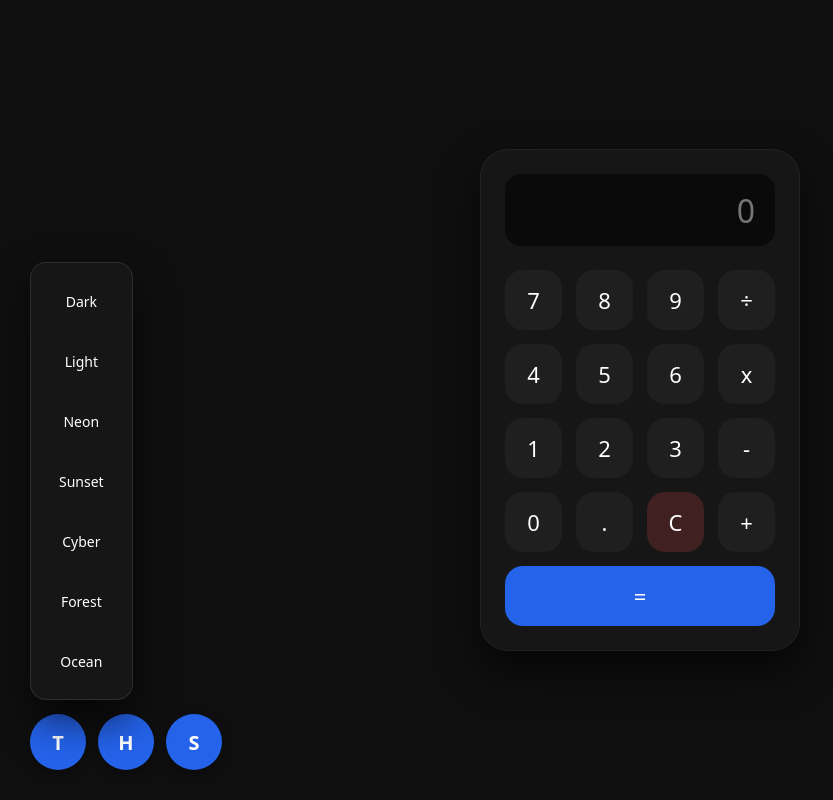
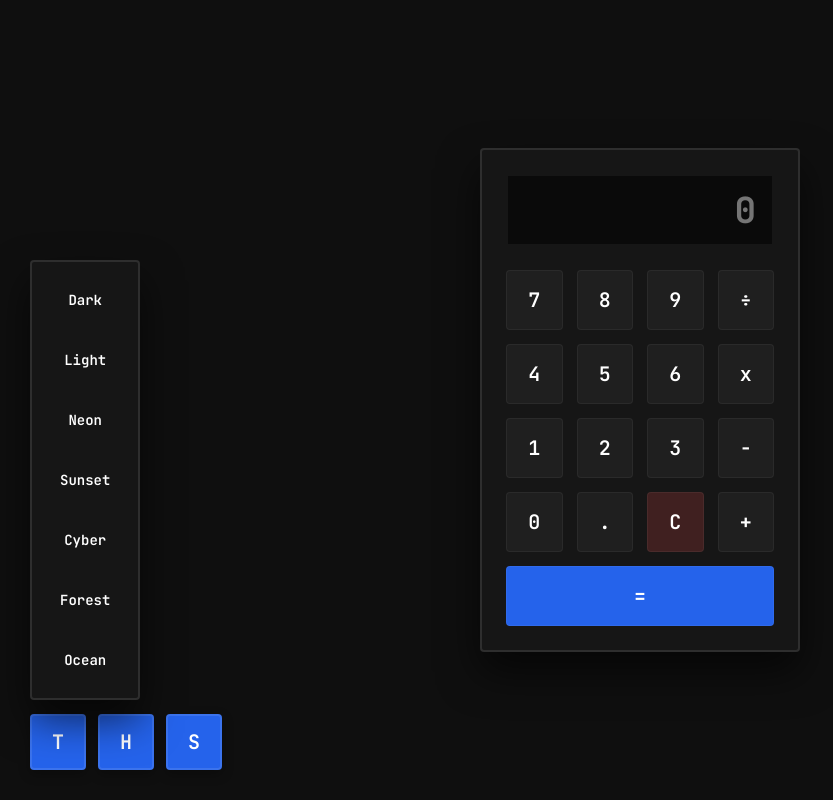
Before and after one commit to thanzero0/calculator, a plain HTML site: page index.html in a window 1280 px wide. Both pictures are taken after a click on the button "Switch Theme". Shown: the whole page, without its empty margins (0-833 px from the left). Drawn offline with Linux system fonts and the light colour scheme.

Commit message:
font update

```diff
--- a/index.html
+++ b/index.html
@@ -4,8 +4,13 @@
 <head>
     <meta charset="UTF-8">
     <meta name="viewport" content="width=device-width, initial-scale=1.0">
+    <link rel="preconnect" href="https://fonts.googleapis.com">
+    <link rel="preconnect" href="https://fonts.gstatic.com" crossorigin>
+    <link
+        href="https://fonts.googleapis.com/css2?family=JetBrains+Mono:wght@400;600;700&family=Roboto+Mono:wght@400;600;700&display=swap"
+        rel="stylesheet">
     <link rel="stylesheet" href="style.css">
-    <title>calculator</title>
+    <title>Classic Calculator</title>
 </head>
 
 <body>
@@ -39,7 +44,6 @@
 
     <div class="calculator">
         <input type="text" id="display" readonly placeholder="0">
-
         <div class="buttons">
             <!-- Scientific Buttons (visible in scientific mode) -->
             <div class="scientific-grid">
--- a/script.js
+++ b/script.js
@@ -60,6 +60,9 @@ function calculateResult() {
         const result = eval(expressionToEval);
 
         if (result !== undefined && !isNaN(result)) {
+            if (!isFinite(result)) {
+                throw new Error("Division by zero");
+            }
             const historyItem = {
                 expr: currentExpression,
                 res: result
--- a/style.css
+++ b/style.css
@@ -107,8 +107,8 @@ body.ocean-theme {
 
 * {
     box-sizing: border-box;
-    font-family: 'Outfit', system-ui, -apple-system, sans-serif;
-    transition: all 0.3s cubic-bezier(0.4, 0, 0.2, 1);
+    font-family: 'JetBrains Mono', 'Roboto Mono', 'Courier New', monospace;
+    transition: all 0.2s ease-in-out;
 }
 
 body {
@@ -125,10 +125,10 @@ body {
 .calculator {
     width: 320px;
     padding: 24px;
-    border-radius: 28px;
+    border-radius: 4px;
     background-color: var(--calc-bg);
     box-shadow: var(--shadow);
-    border: 1px solid rgba(255, 255, 255, 0.05);
+    border: 2px solid rgba(255, 255, 255, 0.1);
     position: relative;
     z-index: 1;
 }
@@ -137,14 +137,15 @@ body {
     width: 100%;
     height: 72px;
     margin-bottom: 24px;
-    padding: 0 20px;
-    font-size: 32px;
+    padding: 0 16px;
+    font-size: 36px;
     text-align: right;
-    border: none;
-    border-radius: 16px;
+    border: 2px solid rgba(255, 255, 255, 0.05);
+    border-radius: 2px;
     background: var(--display-bg);
     color: var(--display-text);
     outline: none;
+    font-weight: 700;
 }
 
 .buttons {
@@ -155,10 +156,10 @@ body {
 
 button {
     height: 60px;
-    border: none;
-    border-radius: 18px;
-    font-size: 22px;
-    font-weight: 500;
+    border: 1px solid rgba(255, 255, 255, 0.05);
+    border-radius: 4px;
+    font-size: 20px;
+    font-weight: 600;
     cursor: pointer;
     background: var(--btn-bg);
     color: var(--btn-text);
@@ -210,10 +211,10 @@ button:active {
 .fab-btn {
     width: 56px;
     height: 56px;
-    border-radius: 50%;
+    border-radius: 4px;
     background: var(--equal-bg);
     color: white;
-    border: none;
+    border: 2px solid rgba(255, 255, 255, 0.1);
     cursor: pointer;
     box-shadow: 0 4px 12px rgba(0, 0, 0, 0.3);
     display: flex;
@@ -221,7 +222,7 @@ button:active {
     justify-content: center;
     font-size: 20px;
     font-weight: 600;
-    transition: all 0.3s cubic-bezier(0.4, 0, 0.2, 1);
+    transition: all 0.2s ease-in-out;
 }
 
 .fab-btn:hover {
@@ -238,7 +239,7 @@ button:active {
     bottom: 70px;
     left: 0;
     background: var(--calc-bg);
-    border-radius: 16px;
+    border-radius: 4px;
     padding: 8px;
     box-shadow: var(--shadow);
     display: flex;
@@ -247,8 +248,8 @@ button:active {
     opacity: 0;
     visibility: hidden;
     transform: translateY(10px);
-    border: 1px solid rgba(255, 255, 255, 0.1);
-    transition: all 0.3s ease;
+    border: 2px solid rgba(255, 255, 255, 0.1);
+    transition: all 0.2s ease;
 }
 
 .theme-menu.active {
@@ -259,7 +260,7 @@ button:active {
 
 .theme-opt {
     padding: 10px 20px;
-    border-radius: 10px;
+    border-radius: 2px;
     background: transparent;
     color: var(--btn-text);
     border: none;
@@ -267,7 +268,7 @@ button:active {
     white-space: nowrap;
     cursor: pointer;
     font-size: 14px;
-    font-weight: 500;
+    font-weight: 600;
 }
 
 .theme-opt:hover {
@@ -307,7 +308,8 @@ button:active {
     height: 48px;
     font-size: 14px;
     background: rgba(255, 255, 255, 0.05);
-    border-radius: 12px;
+    border-radius: 2px;
+    border: 1px solid rgba(255, 255, 255, 0.05);
 }
 
 /* History Panel */
@@ -319,12 +321,13 @@ button:active {
     height: 100vh;
     background: var(--calc-bg);
     box-shadow: -5px 0 30px rgba(0, 0, 0, 0.5);
-    transition: right 0.3s cubic-bezier(0.4, 0, 0.2, 1);
+    transition: right 0.3s ease-in-out;
     z-index: 1000;
     display: flex;
     flex-direction: column;
     padding: 24px;
     color: var(--btn-text);
+    border-left: 2px solid rgba(255, 255, 255, 0.1);
 }
 
 .history-panel.active {
@@ -355,11 +358,12 @@ button:active {
 
 .history-item {
     padding: 16px;
-    border-radius: 12px;
+    border-radius: 4px;
     margin-bottom: 12px;
     background: rgba(255, 255, 255, 0.03);
     cursor: pointer;
-    transition: all 0.3s;
+    transition: all 0.2s;
+    border: 1px solid rgba(255, 255, 255, 0.05);
 }
 
 .history-item:hover {
```
